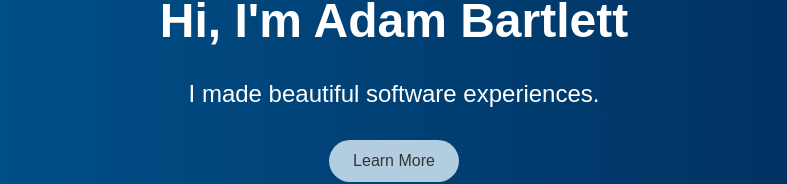
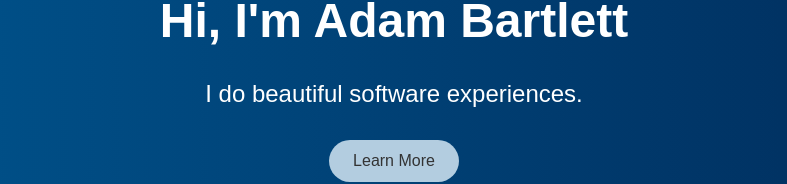
Before and after one commit to adambartlettds/Personal-Website, a Vue app: page / in a window 1280 px wide. Shown: the part 393-577 px from the top of the page, without its empty margins (246-1033 px from the left). Built offline with nearby package versions, Linux system fonts and the light colour scheme; a web font is replaced by a local one.

Commit message:
testing again again

```diff
--- a/src/views/HomePage.vue
+++ b/src/views/HomePage.vue
@@ -1,7 +1,7 @@
 <template>
     <div class="home">
         <h1>Hi, I'm Adam Bartlett</h1>
-        <p>I made beautiful software experiences.</p>
+        <p>I do beautiful software experiences.</p>
         <button @click="scrollToSection('about')">Learn More</button>
     </div>
 </template>
```
